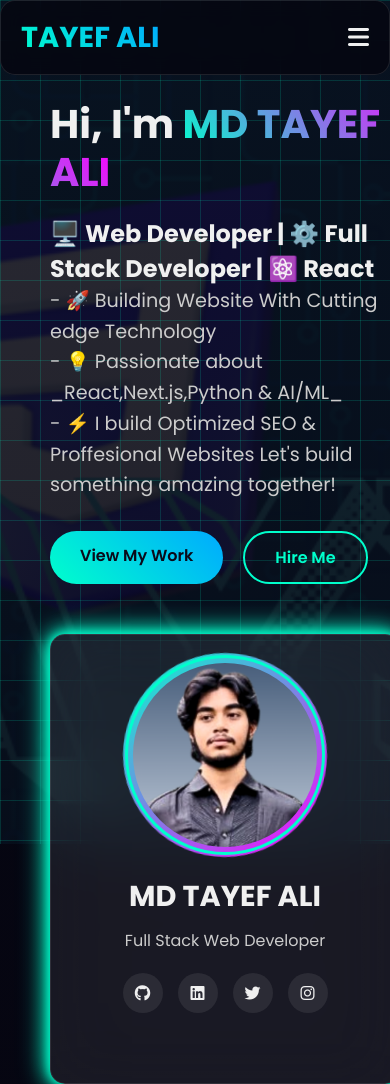
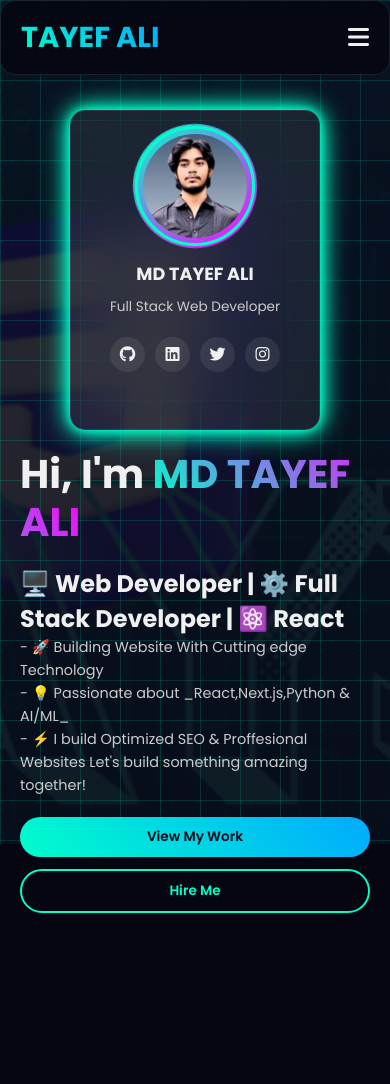
Before and after one commit to syedtayefali369/-Portfolio-11.11, a plain HTML site: page index.html in a window 390 px wide. Shown: the top 1084 px of the page. Drawn offline with Linux system fonts and the light colour scheme.

Commit message:
made it responsive

```diff
--- a/styles/hero.css
+++ b/styles/hero.css
@@ -1,6 +1,8 @@
-  /* Hero Section */
+/* Hero Section */
         .hero {
-            position: relative;
+            position: center;
+            width: 100%;
+            height: 120vh;
          overflow: hidden;
      }
         .hero::before {
@@ -33,6 +35,7 @@
             grid-template-columns: 1fr 1fr;
             gap: 50px;
             align-items: center;
+            width: 100%;
         }
 
         .hero-text h1 {
@@ -58,6 +61,7 @@
         .cta-buttons {
             display: flex;
             gap: 20px;
+            flex-wrap: wrap;
         }
 
         .btn {
@@ -215,3 +219,168 @@
             margin: 0 auto;
             line-height: 1.6;
         }
+
+        /* Responsive Design */
+        @media (max-width: 1024px) {
+            .hero {
+                padding: 80px 40px 40px;
+            }
+
+            .hero-content {
+                gap: 40px;
+            }
+
+            .hero-text h1 {
+                font-size: 2.8rem;
+            }
+
+            .hero-text p {
+                font-size: 1rem;
+            }
+
+            .profile-card {
+                width: 300px;
+                height: 400px;
+            }
+
+            .profile-img {
+                width: 160px;
+                height: 160px;
+            }
+
+            .profile-card h2 {
+                font-size: 1.5rem;
+            }
+
+            section {
+                padding: 80px 40px;
+            }
+
+            .section-title h2 {
+                font-size: 2rem;
+            }
+        }
+
+        @media (max-width: 768px) {
+            .hero {
+                min-height: auto;
+                padding: 60px 30px 40px;
+            }
+
+            .hero-content {
+                grid-template-columns: 1fr;
+                gap: 30px;
+            }
+
+            .hero-text h1 {
+                font-size: 2rem;
+            }
+
+            .hero-text p {
+                font-size: 0.95rem;
+            }
+
+            .cta-buttons {
+                gap: 15px;
+            }
+
+            .btn {
+                padding: 10px 25px;
+                font-size: 0.9rem;
+            }
+
+            .hero-image {
+                order: -1;
+            }
+
+            .profile-card {
+                width: 280px;
+                height: 380px;
+            }
+
+            .profile-img {
+                width: 140px;
+                height: 140px;
+            }
+
+            .profile-card h2 {
+                font-size: 1.3rem;
+            }
+
+            .section-title h2 {
+                font-size: 1.8rem;
+            }
+
+            section {
+                padding: 60px 30px;
+            }
+        }
+
+        @media (max-width: 480px) {
+            .hero {
+                padding: 40px 20px 30px;
+            }
+
+            .hero-content {
+                gap: 20px;
+            }
+
+            .hero-text h1 {
+                font-size: 1.5rem;
+            }
+
+            .hero-text p {
+                font-size: 0.9rem;
+                margin-bottom: 20px;
+            }
+
+            .cta-buttons {
+                flex-direction: column;
+                gap: 12px;
+            }
+
+            .btn {
+                padding: 10px 20px;
+                font-size: 0.85rem;
+                width: 100%;
+                text-align: center;
+            }
+
+            .profile-card {
+                width: 100%;
+                max-width: 250px;
+                height: 320px;
+                padding: 15px;
+            }
+
+            .profile-img {
+                width: 120px;
+                height: 120px;
+                margin-bottom: 15px;
+            }
+
+            .profile-card h2 {
+                font-size: 1.1rem;
+            }
+
+            .profile-card p {
+                font-size: 0.85rem;
+            }
+
+            .social-links {
+                gap: 10px;
+            }
+
+            .social-links a {
+                width: 35px;
+                height: 35px;
+            }
+
+            .section-title h2 {
+                font-size: 1.5rem;
+            }
+
+            section {
+                padding: 40px 20px;
+            }
+        }
```
Also changed, not shown: 2 other files.
